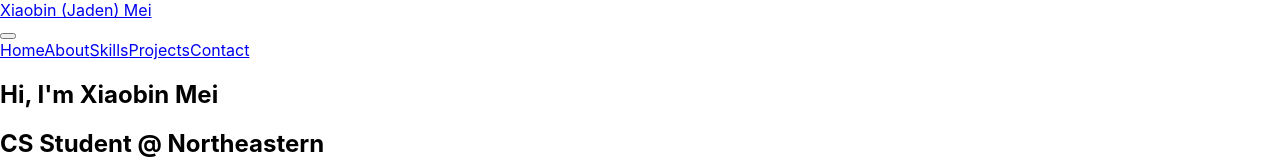
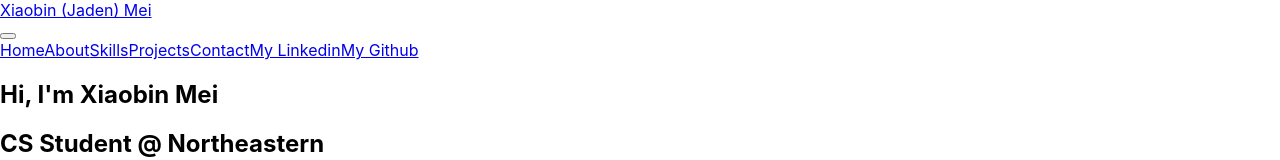
Before and after one commit to Jadeni77/XiaobinMei, a React (Vite) app: page / in a window 1280 px wide. Shown: the top 160 px of the page. Built offline with nearby package versions, Linux system fonts and the light colour scheme.

Commit message:
Include linkedin and github

```diff
--- a/src/components/NavBar.jsx
+++ b/src/components/NavBar.jsx
@@ -41,6 +41,8 @@
           <a href="#skills" onClick={() => setIsOpen(false)}>Skills</a>
           <a href="#projects" onClick={() => setIsOpen(false)}>Projects</a>
           <a href="#contact" onClick={() => setIsOpen(false)}>Contact</a>
+          <a href="https://www.linkedin.com/in/xiaobinmei/" target="_blank">My Linkedin</a>
+          <a href="https://github.com/Jadeni77" target="_blank">My Github</a>
         </div>
       </div>
     </nav>
```
